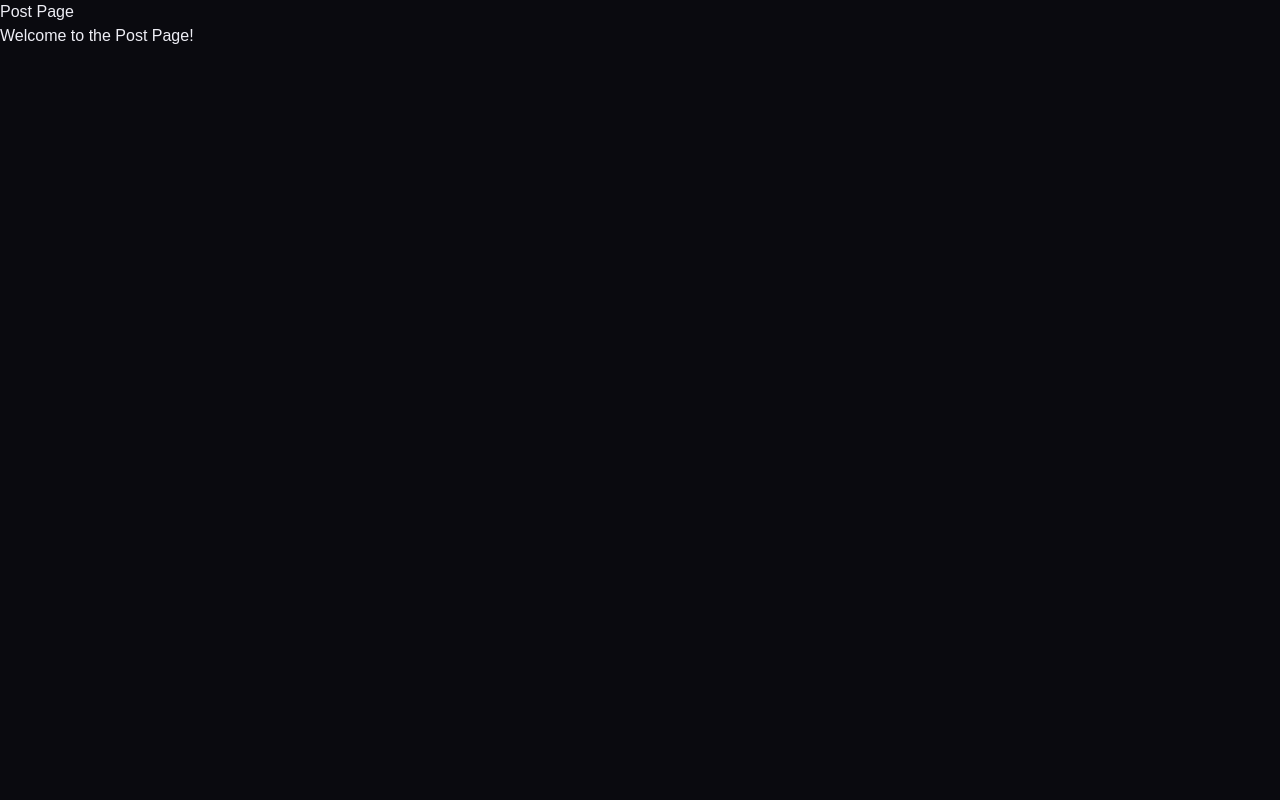
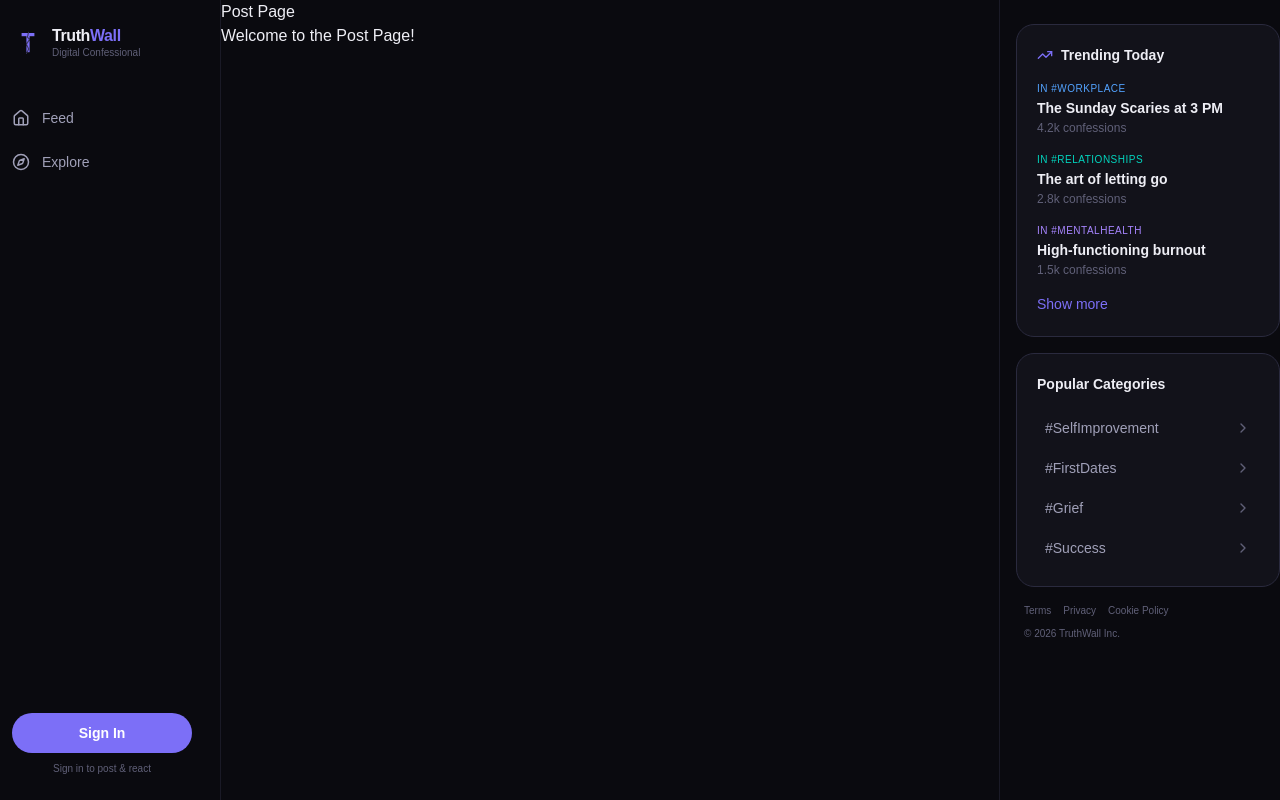
Before and after one commit to shuayb344/Truthwall, a React (Vite) app in the folder frontend/: page /post/1 in a window 1280 px wide. Built offline with nearby package versions, Linux system fonts and the light colour scheme; no server answers.

Commit message:
feat: implement nested comment system, post creation UI, and layout components

```diff
--- a/frontend/src/App.tsx
+++ b/frontend/src/App.tsx
@@ -1,7 +1,6 @@
-import {QueryClient, QueryClientProvider} from "@tanstack/react-query";
-import {BrowserRouter, Navigate, Route, Routes} from "react-router-dom";
-import {ReactQueryDevtools} from "@tanstack/react-query-devtools";
-import {Toaster} from "react-hot-toast";
+import { QueryClient, QueryClientProvider } from "@tanstack/react-query";
+import { BrowserRouter, Navigate, Route, Routes } from "react-router-dom";
+import { Toaster } from "react-hot-toast";
 import AuthPage from "@/pages/AuthPage";
 import ProfilePage from "@/pages/ProfilePage";
 import WritePage from "@/pages/WritePage";
@@ -11,6 +10,7 @@ import AdminPage from "@/pages/AdminPage";
 import FeedPage from "./pages/FeedPage";
 import PostPage from "./pages/PostPage";
 import NotificationsPage from "./pages/NotificationsPage";
+import MainLayout from "@/components/layout/MainLayout";
 
 const queryClient = new QueryClient({
   defaultOptions: {
@@ -29,16 +29,23 @@ const App = () => {
         <Routes>
           <Route path="/" element={<LandingPage />} />
           <Route path="/auth" element={<AuthPage />} />
+
+          {/* Main App Layout */}
+          <Route element={<MainLayout />}>
             <Route path="/feed" element={<FeedPage />} />
-          <Route path="/post/:id" element={<PostPage />} />,
+            <Route path="/post/:id" element={<PostPage />} />
+
             <Route element={<ProtectedRoute />}>
               <Route path="/profile" element={<ProfilePage />} />
               <Route path="/write" element={<WritePage />} />
               <Route path="/notifications" element={<NotificationsPage />} />
             </Route>
+
             <Route element={<ProtectedRoute adminOnly />}>
               <Route path="/admin" element={<AdminPage />} />
             </Route>
+          </Route>
+
           <Route path="*" element={<Navigate to="/feed" replace />} />
         </Routes>
       </BrowserRouter>
@@ -50,7 +57,7 @@ const App = () => {
             border: "1px solid #2A2A3E",
           },
         }} />
-      <ReactQueryDevtools initialIsOpen={false} />
+
     </QueryClientProvider>
   );
 };
--- /dev/null
+++ b/frontend/src/components/layout/MainLayout.tsx
@@ -0,0 +1,26 @@
+import { Outlet } from "react-router-dom";
+import FeedSidebar from "@/components/feed/FeedSidebar";
+import FeedRightSidebar from "@/components/feed/FeedRightSidebar";
+import FeedMobileNav from "@/components/feed/FeedMobileNav";
+
+const MainLayout = () => {
+  return (
+    <div className="min-h-screen bg-[#0A0A0F] text-[#EEEEF5]">
+      <FeedMobileNav />
+
+      <div className="max-w-[1400px] mx-auto flex">
+        <FeedSidebar />
+
+        <main className="flex-1 min-w-0 border-x border-[#2A2A3E]/50 pt-14 lg:pt-0">
+          <Outlet />
+
+          <div className="h-16 lg:h-0" />
+        </main>
+
+        <FeedRightSidebar />
+      </div>
+    </div>
+  );
+};
+
+export default MainLayout;
--- a/frontend/src/index.css
+++ b/frontend/src/index.css
@@ -129,11 +129,23 @@ body {
 
   body {
     @apply bg-background text-foreground;
+    -ms-overflow-style: none;
+    scrollbar-width: none;
+  }
+
+  body::-webkit-scrollbar {
+    display: none;
   }
 
   html {
     @apply font-sans;
     scroll-behavior: smooth;
+    -ms-overflow-style: none;
+    scrollbar-width: none;
+  }
+
+  html::-webkit-scrollbar {
+    display: none;
   }
 }
 
--- a/frontend/src/pages/AdminPage.tsx
+++ b/frontend/src/pages/AdminPage.tsx
@@ -1,8 +1,8 @@
 export default function AdminPage() {
   return (
-    <div>
-      <h1>Admin Page</h1>
-      <p>Welcome, Admin!</p>
+    <div className="px-5 py-6">
+      <h1 className="text-xl font-bold mb-4 text-[#EEEEF5]">Admin Dashboard</h1>
+      <p className="text-[#A0A0B8]">Welcome, Admin! This area is for platform moderation and management.</p>
     </div>
   );
 }
```
Lines whose indentation alone changed are shown as unchanged.
